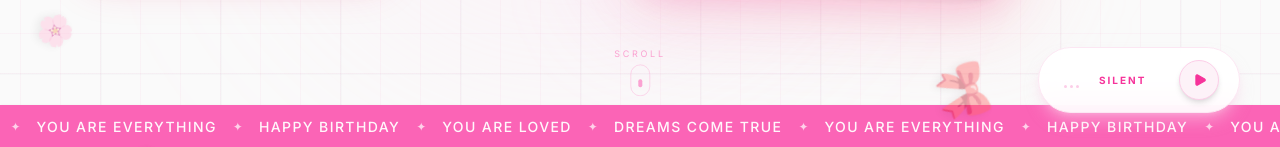
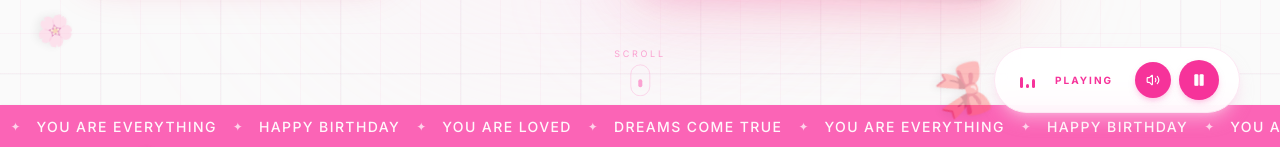
Before and after one commit to sajith23420/birthday-surprise, a React (Vite) app: page / in a window 1280 px wide. Shown: the part 647-794 px from the top of the page. Built offline with nearby package versions, Linux system fonts and the light colour scheme; a web font is replaced by a local one.

Commit message:
implement interactive birthday surprise landing page with animations and background media

```diff
--- a/src/App.jsx
+++ b/src/App.jsx
@@ -4,7 +4,7 @@ import confetti from 'canvas-confetti';
 import { TypeAnimation } from 'react-type-animation';
 import {
   Heart, Sparkles, Pause, Play,
-  X, Gift, Smile, Flame, Crown, Quote, Flower2
+  X, Gift, Smile, Flame, Crown, Quote, Flower2, Volume2, VolumeX
 } from 'lucide-react';
 
 /* ═══════════════════════════════════════════════════════════════════════ */
@@ -260,17 +260,59 @@ function InfiniteMarquee() {
 /*  6. AUDIO PLAYER (Bottom Right Sticky)                                */
 /* ═══════════════════════════════════════════════════════════════════════ */
 function AudioPlayer() {
-  const [isPlaying, setIsPlaying] = useState(false);
+  const [isPlaying, setIsPlaying] = useState(() => {
+    return localStorage.getItem('musicPlaying') === 'true';
+  });
+  const [isMuted, setIsMuted] = useState(() => {
+    return localStorage.getItem('musicMuted') === 'true';
+  });
   const audioRef = useRef(null);
+
+  useEffect(() => {
+    if (!audioRef.current) return;
+    audioRef.current.muted = isMuted;
+
+    const attemptPlay = async () => {
+      try {
+        await audioRef.current.play();
+        setIsPlaying(true);
+        localStorage.setItem('musicPlaying', 'true');
+      } catch (err) {
+        setIsPlaying(false);
+        localStorage.setItem('musicPlaying', 'false');
+      }
+    };
+
+    const storedState = localStorage.getItem('musicPlaying');
+    if (storedState !== 'false') {
+      attemptPlay();
+    } else {
+      setIsPlaying(false);
+    }
+  }, []);
+
+  useEffect(() => {
+    if (audioRef.current) {
+      audioRef.current.muted = isMuted;
+    }
+    localStorage.setItem('musicMuted', isMuted);
+  }, [isMuted]);
 
   const togglePlay = () => {
     if (!audioRef.current) return;
     if (isPlaying) {
       audioRef.current.pause();
+      setIsPlaying(false);
+      localStorage.setItem('musicPlaying', 'false');
     } else {
-      audioRef.current.play().catch(() => { });
+      audioRef.current.play().catch(() => {});
+      setIsPlaying(true);
+      localStorage.setItem('musicPlaying', 'true');
     }
-    setIsPlaying(!isPlaying);
+  };
+
+  const toggleMute = () => {
+    setIsMuted(!isMuted);
   };
 
   return (
@@ -280,7 +322,7 @@ function AudioPlayer() {
       transition={{ delay: 1 }}
       className="fixed bottom-8 right-8 lg:bottom-10 lg:right-10 z-50 flex items-center gap-3"
     >
-      <audio ref={audioRef} src="/song.mp3" loop />
+      <audio ref={audioRef} src="/Our_Song (1).mp3" loop preload="auto" playsInline />
 
       <div className="bg-white/90 backdrop-blur-md rounded-full px-5 py-3 shadow-lg shadow-pink-200/50 border border-pink-100 flex items-center gap-4">
         <div className="flex items-end gap-[3px] h-4 w-6 justify-center">
@@ -298,6 +340,19 @@ function AudioPlayer() {
         <span className="text-[10px] font-bold tracking-[0.2em] text-pink-500 font-sans uppercase w-16">
           {isPlaying ? 'PLAYING' : 'SILENT'}
         </span>
+        <div className="flex items-center gap-2">
+          <motion.button
+            onClick={toggleMute}
+            whileHover={{ scale: 1.1 }}
+            whileTap={{ scale: 0.9 }}
+            className={`w-9 h-9 rounded-full flex items-center justify-center shadow-md cursor-pointer transition-all duration-300 ${isMuted
+              ? 'bg-pink-50 border border-pink-200 text-pink-500 hover:bg-pink-100'
+              : 'bg-pink-500 text-white shadow-pink-300/50'
+              }`}
+          >
+            {isMuted ? <VolumeX size={14} /> : <Volume2 size={14} />}
+          </motion.button>
+
           <motion.button
             onClick={togglePlay}
             whileHover={{ scale: 1.1 }}
@@ -313,6 +368,7 @@ function AudioPlayer() {
               <Play size={14} className="fill-pink-500 ml-0.5" />
             )}
           </motion.button>
+        </div>
       </div>
     </motion.div>
   );
```
Also changed, not shown: 1 other file (tests, documents, lock files or other folders). Lines whose indentation alone changed are shown as unchanged.
